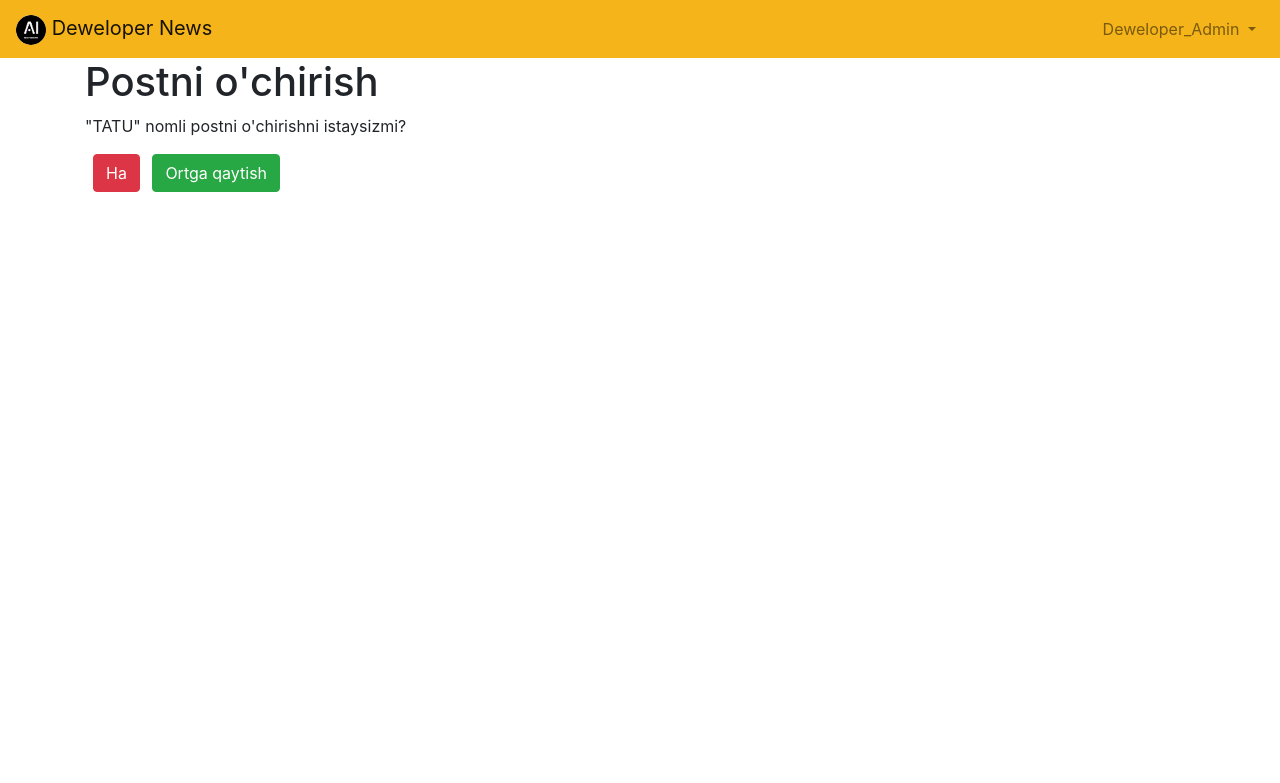
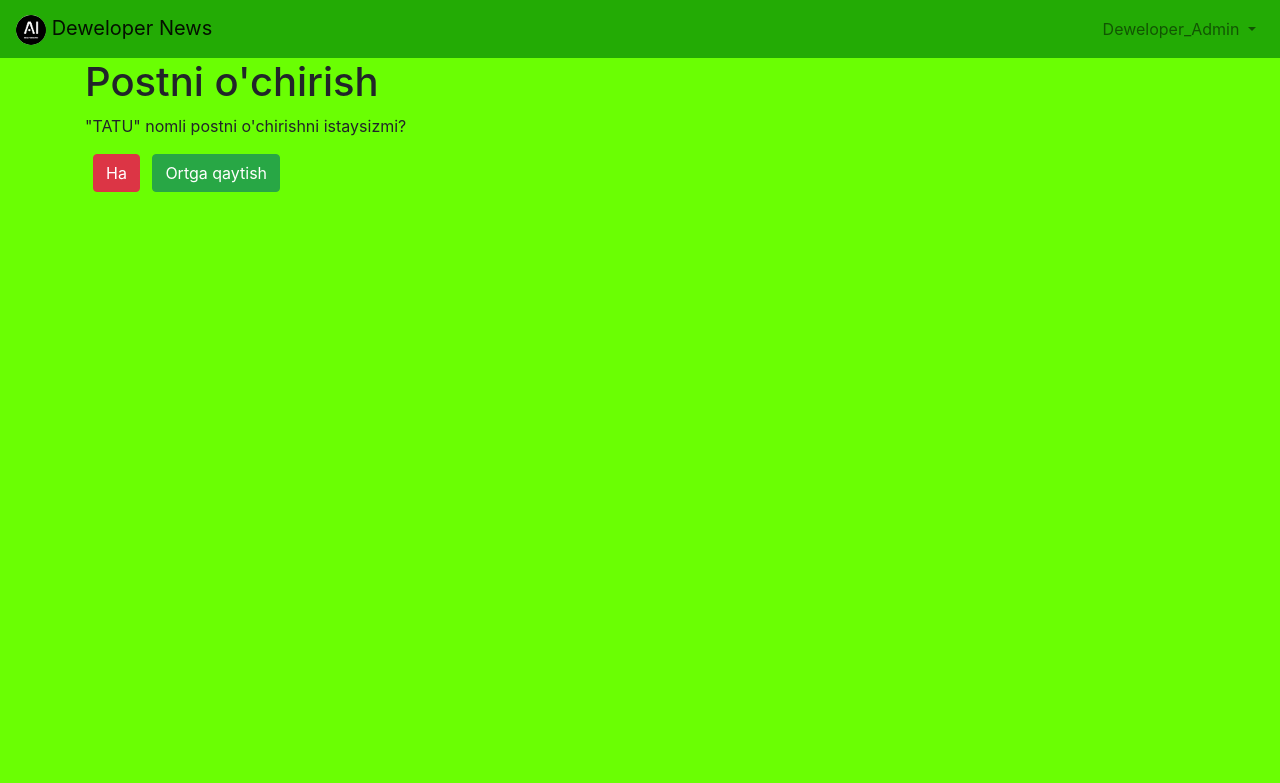
Before and after one commit to Adix7pro/ITNews, a Django app: page /articles/1/delete/ in a window 1280 px wide. Shown: the top 783 px of the page. Run offline with Django 4.2, Linux system fonts and the light colour scheme; a user stored in the database is signed in; data comes from the database, SQL or seed files in the repository; both versions use the stored data as it was after the commit; some libraries are stand-ins or nearby versions.

Commit message:
First commit

```diff
--- a/templates/base.html
+++ b/templates/base.html
@@ -14,10 +14,14 @@
         <link rel="stylesheet" href="{% static 'base.css' %}">
             <!-- Bootstrap CSS -->
             <link rel="stylesheet" href="https://cdn.jsdelivr.net/npm/bootstrap@4.5.3/dist/css/bootstrap.min.css" integrity="sha384-TX8t27EcRE3e/ihU7zmQxVncDAy5uIKz4rEkgIXeMed4M0jlfIDPvg6uqKI2xXr2" crossorigin="anonymous">
-
+        <style>
+            body {
+                background-color: #6aff03;
+            }
+        </style>
     </head>
     <body>
-        <nav class="navbar navbar-expand-lg navbar-light" style="background-color: #F4B41A;">
+        <nav class="navbar navbar-expand-lg navbar-light" style="background-color: #23ab05;">
             <a class="navbar-brand" href="{% url 'home' %}">
                 <img class="image" src="/images/images/logogrif2.jpg" width="30" height="30" class="d-inline-block align-top" alt="">
                 Deweloper News
```
Also changed, not shown: db.sqlite3, 1 other file.
